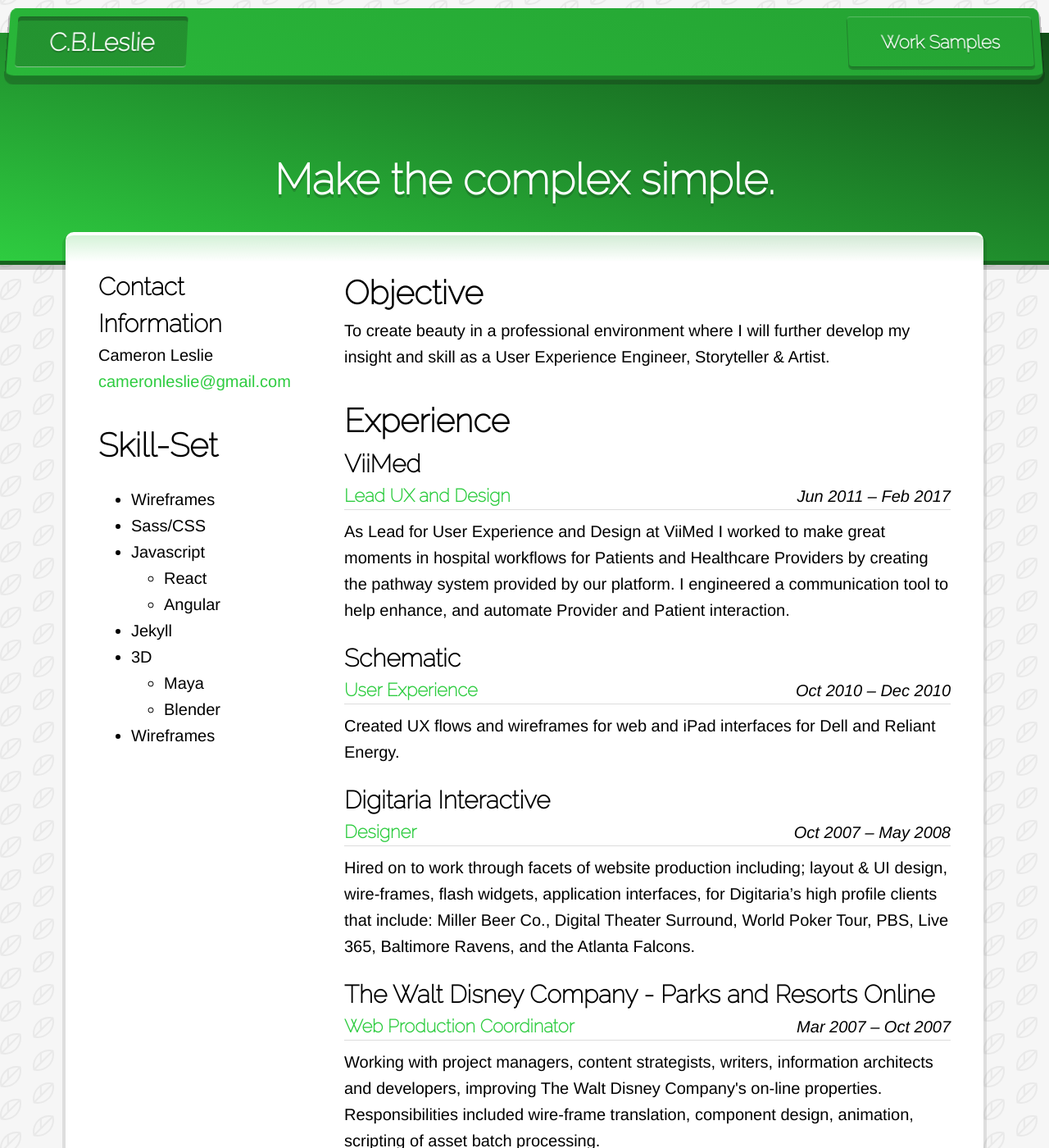
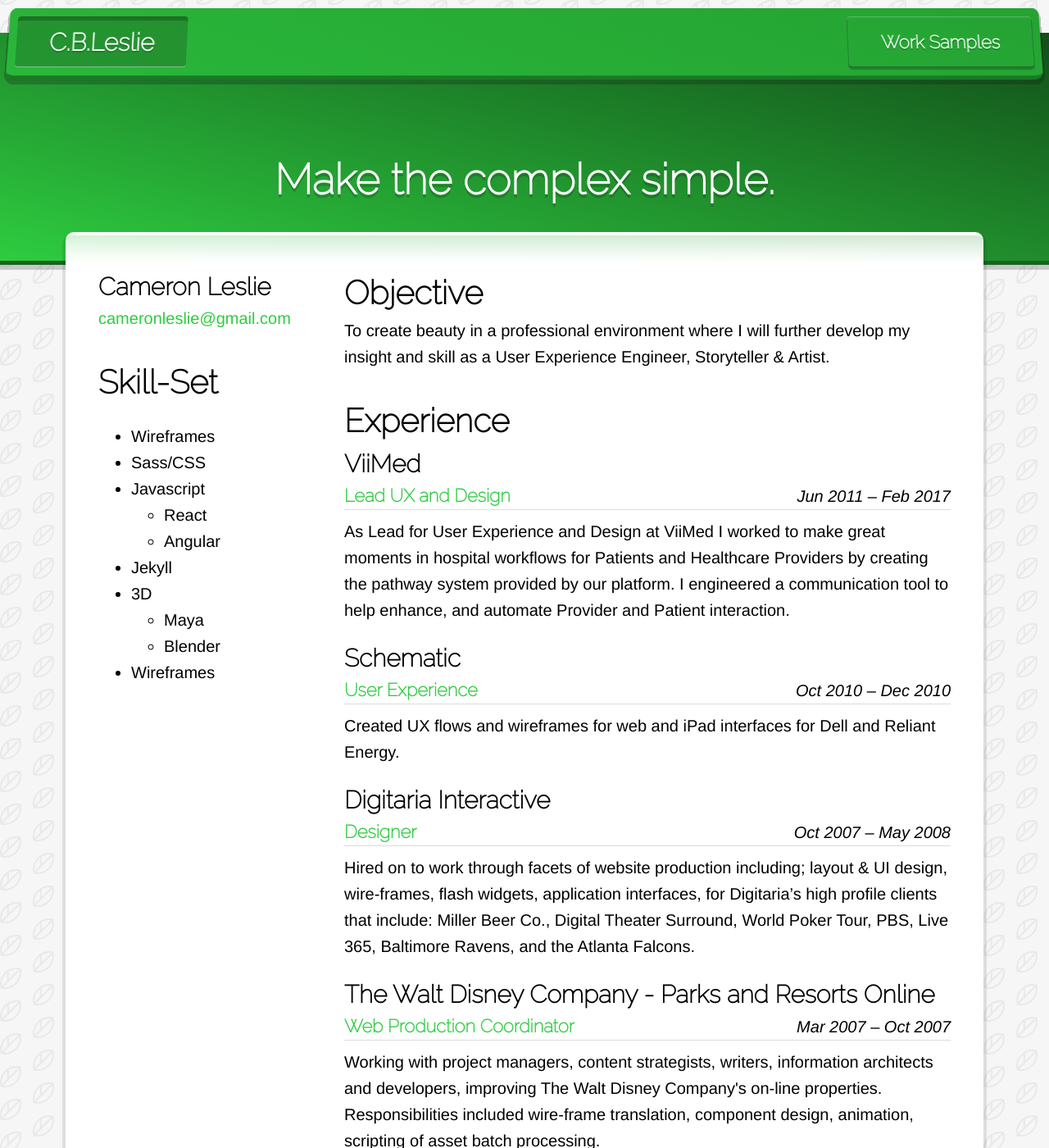
Before and after one commit to cbleslie/cbleslie.github.io, a Jekyll site: the page built from index.md, in a window 1280 px wide and 1400 px high. Shown: the whole window at 82% size. Built offline with Jekyll 4.4.1, drawn with Linux system fonts in a browser that asks for light colours.

Commit message:
housekeeping - chocolate for pillow

```diff
--- a/_includes/vcard.html
+++ b/_includes/vcard.html
@@ -1,9 +1,6 @@
 <aside data-vcard>
-  <h3 class="double-pica">Contact Information</h3>
-  <div class="name">
-    {{ include.user_name }}
-  </div>
-  <div class="phone">
+  <h3 class="double-pica">{{ include.user_name }}</h3>
+  <div class="vcard--phone">
     <a href="mailto:{{ include.user_email }}">{{ include.user_email }}</a>
   </div>
 </aside>
--- a/_sass/component/_portfolio-thumbnail.scss
+++ b/_sass/component/_portfolio-thumbnail.scss
@@ -7,7 +7,7 @@
     background-size: cover;
     border: 1px solid rgba(map-get($color, despair), .1);
     border-bottom: .3rem solid rgba(map-get($color, despair), .3);
-    border-radius: .2rem .2rem .4rem .4rem;
+    border-radius: .3rem .3rem .4rem .4rem;
     box-shadow: 0 .2rem 0 .1rem rgba(map-get($color, despair), .1);
     display: block;
     height: calc(20vw);
```
